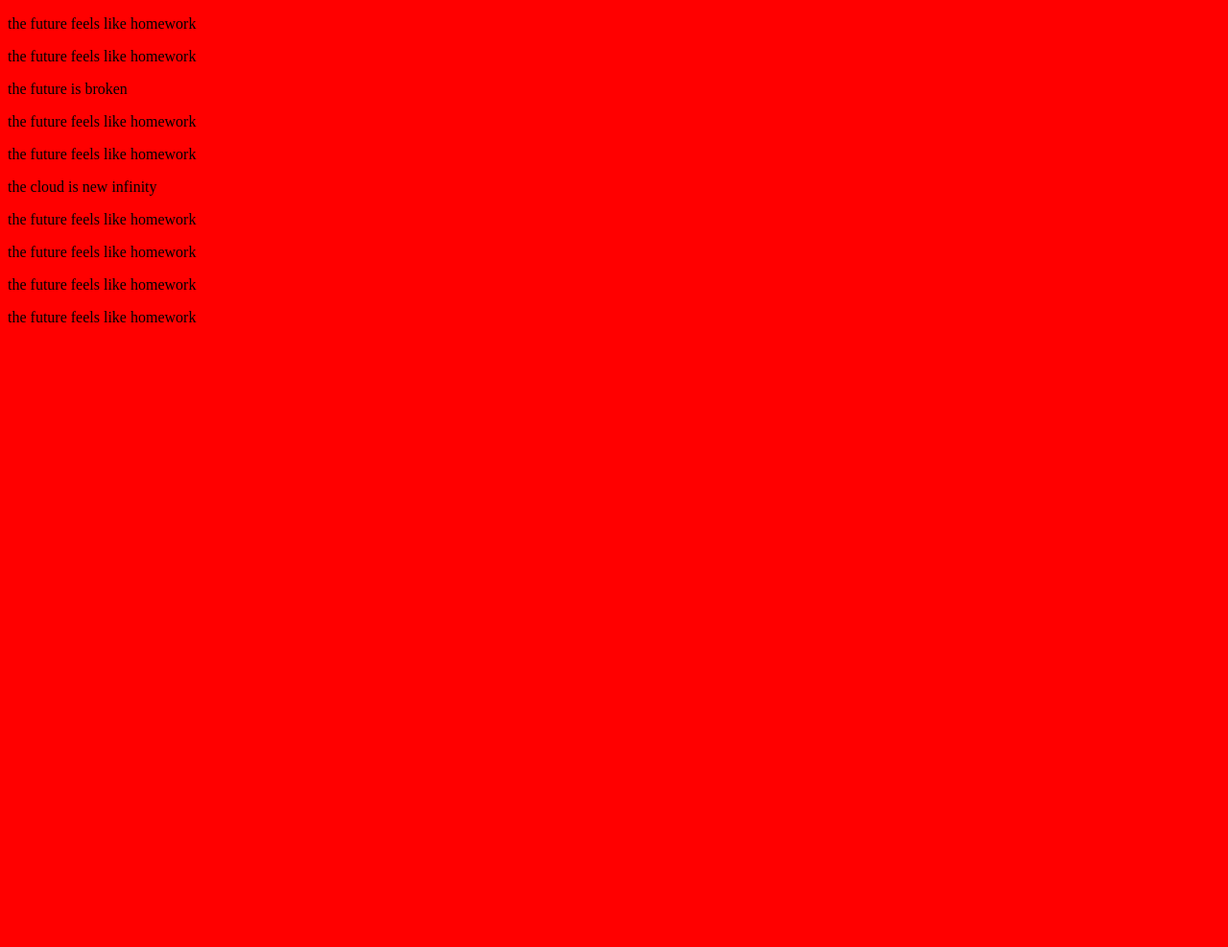
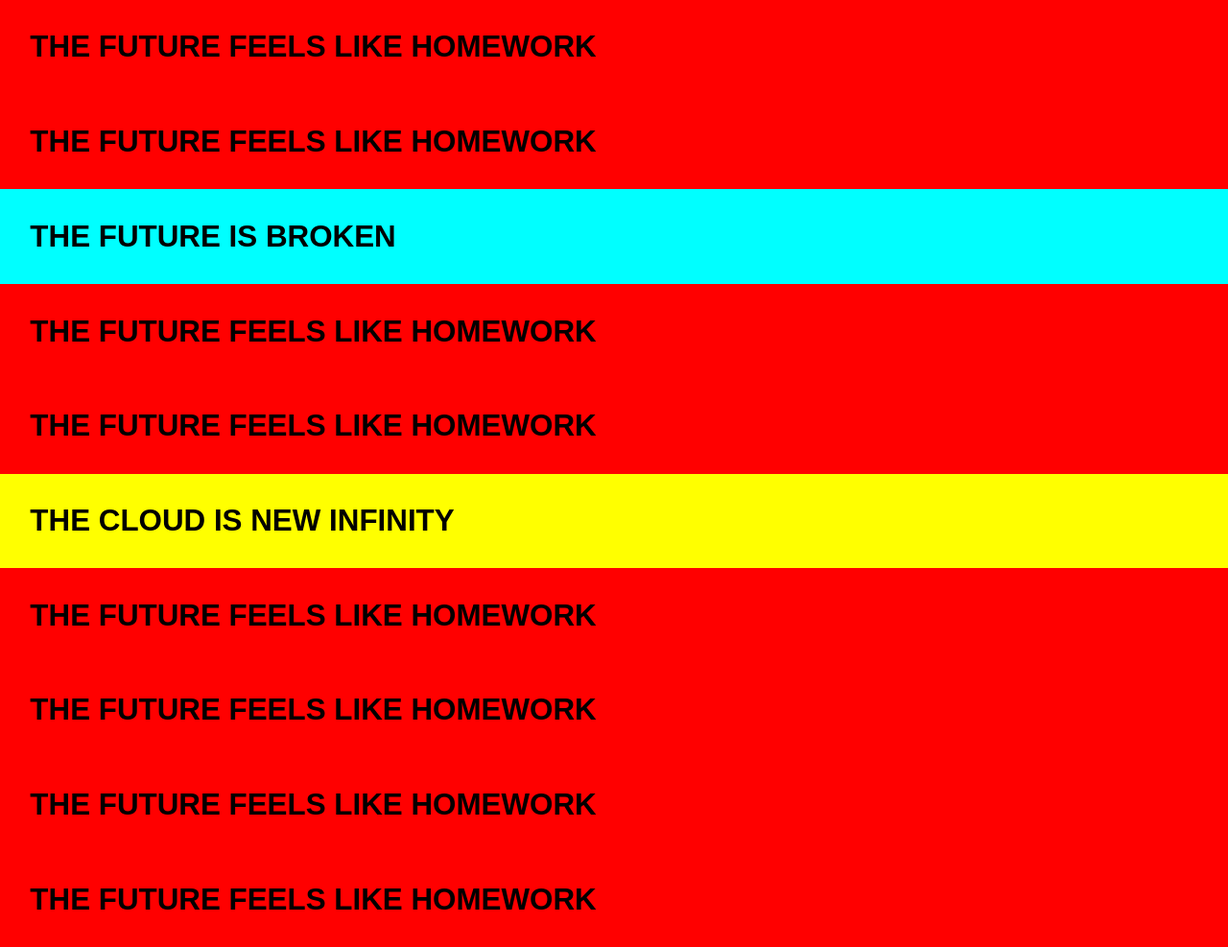
Before and after one commit to brovnie/webtech3-portfolio, a plain HTML site: page Lab2/The Future/index.html in a window 1280 px wide. Shown: the whole page at 96% size. Before the commit the page ends 800 px from the top, so only its background shows below. Drawn offline with Linux system fonts and the light colour scheme.

Commit message:
added container and basic style to css

```diff
--- a/Lab2/The Future/index.html
+++ b/Lab2/The Future/index.html
@@ -7,6 +7,7 @@
     <link rel="stylesheet" type="text/css" href="style.css">
 </head>
 <body>
+    <div class="container">
         <div class="red"><p>the future feels like homework</p></div>
         <div class="red"><p>the future feels like homework</p></div>
         <div class="blue"><p>the future is broken</p></div>
@@ -17,7 +18,6 @@
         <div class="red"><p>the future feels like homework</p></div>
         <div class="red"><p>the future feels like homework</p></div>
         <div class="red"><p>the future feels like homework</p></div>
-
-
+    </div>
 </body>
 </html>
--- a/Lab2/The Future/style.css
+++ b/Lab2/The Future/style.css
@@ -1,3 +1,30 @@
-body{
+html, body{
+    text-transform: uppercase;
+    font-weight: 800;
+    font-family: Arial, Helvetica, sans-serif;
+    font-size: 1.4em;
+    margin: 0;
+    padding:0;
+}
+.containter{
+    display: grid;
+    grid-template-columns: 25% 25% 25% 25%;
+    grid-template-rows: 33.99% 33.99% 33.99%;
+
+}
+div{
+    margin:0;
+}
+p{
+    padding:1em;
+    margin:0;
+}
+.red {
     background-color: red;
 }
+.yellow{
+    background-color: yellow;
+}
+.blue{
+    background-color: cyan;
+}
```
Lines whose indentation alone changed are shown as unchanged.
